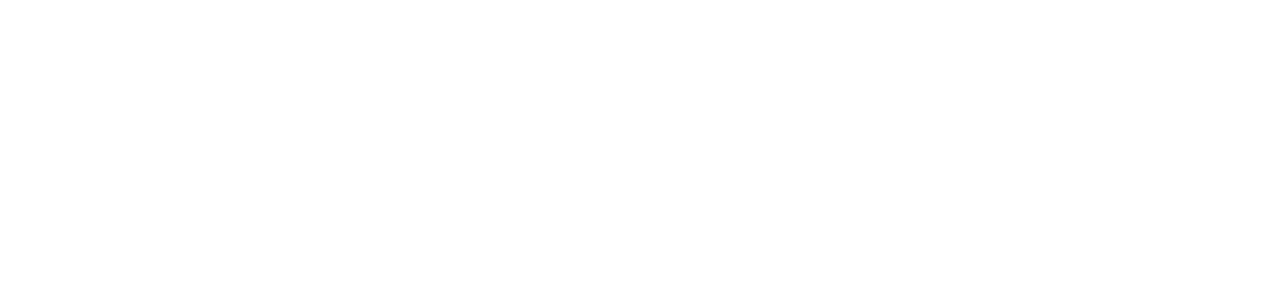
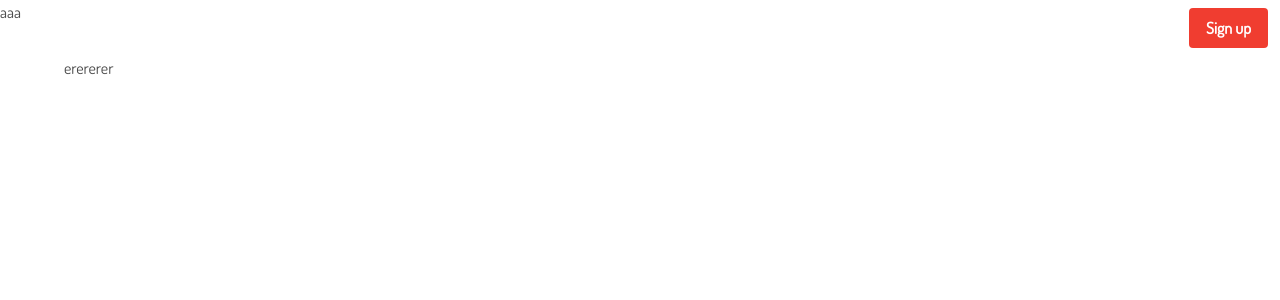
Before and after one commit to wvxbs/chorao, a React (Create React App) app: page / in a window 1280 px wide. Shown: the top 300 px of the page. Built offline with nearby package versions, Linux system fonts and the light colour scheme.

Commit message:
auth views started

```diff
--- a/src/App.js
+++ b/src/App.js
@@ -2,11 +2,17 @@
 import logo from './logo.svg';
 import './Style.sass';
 import { BrowserRouter, Route } from 'react-router-dom'
+import Layout from './sign/Layout'
 
-function App() {
+const AuthFlow = () => {
+
+}
+
+
+const App = () => {
   return (
     <BrowserRouter>
-      <Route  />
+      <Route  exact path="/" component={Layout} />
     </BrowserRouter>
   )
 }
--- a/src/Style.sass
+++ b/src/Style.sass
@@ -1,2 +1,6 @@
-h1
-  font-weight: bold
+@import url('https://fonts.googleapis.com/css?family=Dosis&display=swap');
+
+$primary : rgb(240, 61, 48)
+$family-sans-serif : 'Dosis', sans-serif
+
+@import "./../node_modules/bulma/bulma.sass"
--- a/src/sign/Layout.js
+++ b/src/sign/Layout.js
@@ -1,7 +1,19 @@
+import React from 'react'
+import Header from './layout//Header'
+import Content from './layout/Content'
+
 const Layout = props => {
+
     return (
         <div>
-            <h1>Bem vindx</h1>
+            <div id="header">
+                <Header />
+            </div>
+            <div id="body" className="container">
+                <Content selected={props.selected} />
+            </div>
         </div>
     )
 }
+
+export default Layout
--- /dev/null
+++ b/src/sign/layout/Content.js
@@ -0,0 +1,22 @@
+import React from 'react'
+
+const Content = props => {
+
+    const Selector = () =>{
+        if(props === 0) {
+            return <h1>AOAOAOO</h1>
+        } else if (props === 1) {
+            return <h1>AAIJAIAI</h1>
+        } else {
+            return <h1>erererer</h1>
+        }
+    }
+
+    return (
+        <div>
+            {Selector()}
+        </div>
+    )
+}
+
+export default Content
--- /dev/null
+++ b/src/sign/layout/Header.js
@@ -0,0 +1,26 @@
+import React from 'react'
+
+const Header = props => {
+    return (
+        <div className="navbar" role="navigation" aria-label="main navigation">
+        <div className="navbar-brand">
+            <h1 >
+                aaa
+            </h1>
+        </div>
+        <div id="navbarBasicExample" className="navbar-menu">
+            <div className="navbar-end">
+            <div className="navbar-item">
+                <div className="buttons">
+                <a className="button is-primary">
+                    <strong>Sign up</strong>
+                </a>
+                </div>
+            </div>
+            </div>
+        </div>
+        </div>
+    )
+}
+
+export default Header
```
